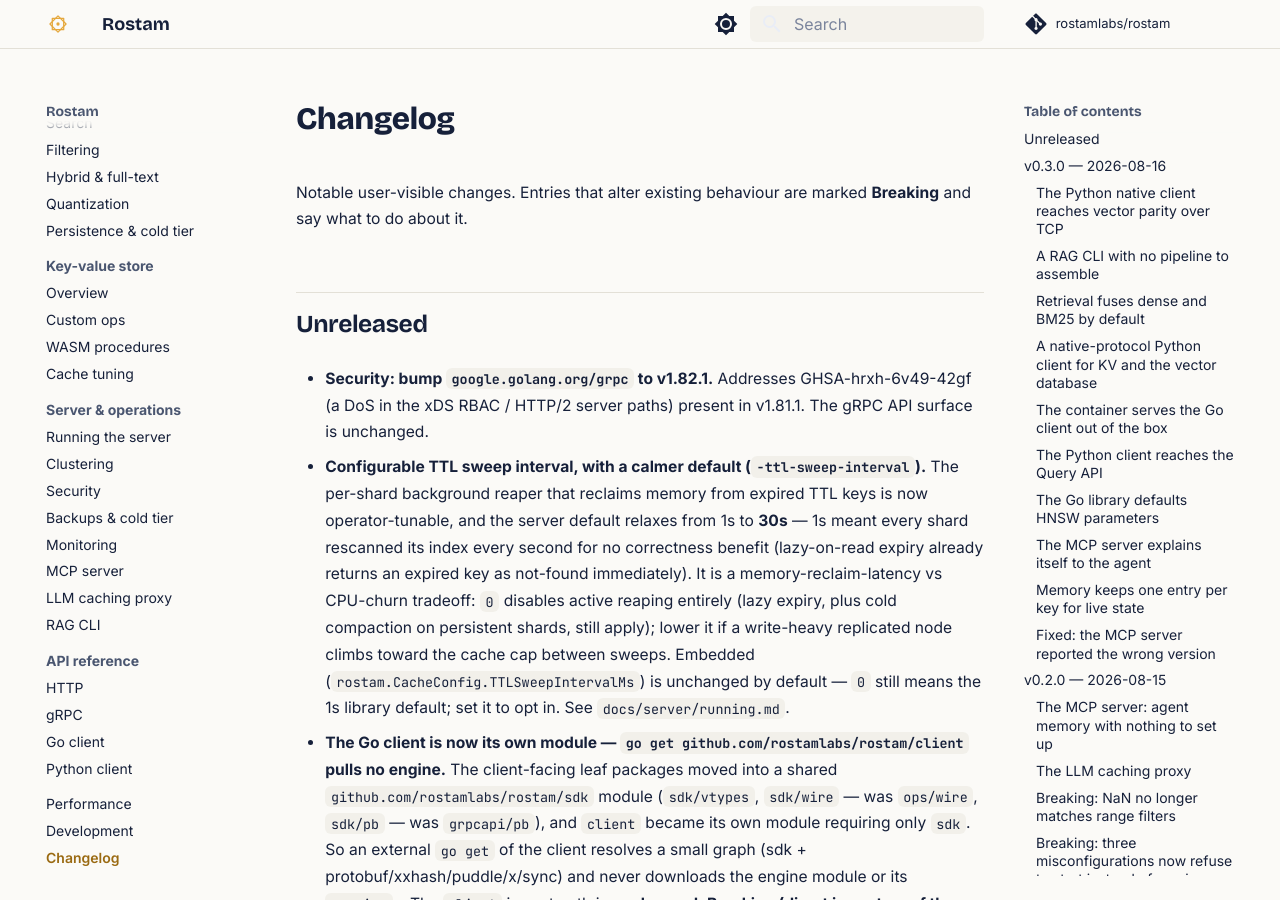
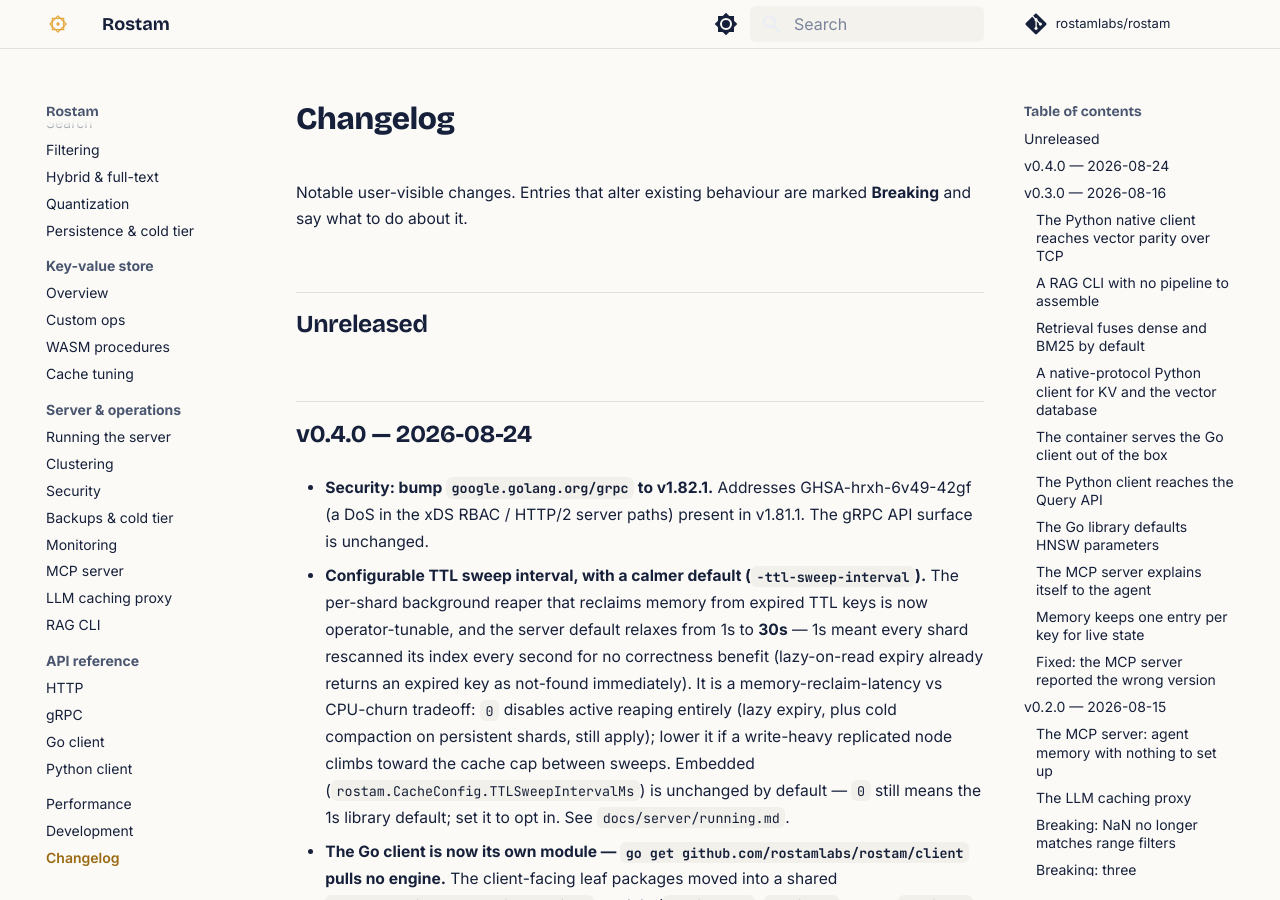
Before and after one commit to Keivan-S/rostam, an MkDocs documentation site: the page built from docs/changelog.md, in a window 1280 px wide and 900 px high. Built offline with MkDocs 1.6.1 and Material for MkDocs 9.7.7, drawn with Linux system fonts in a browser that asks for light colours; comment, search, counter and statistics services are not loaded.

Commit message:
release: stamp changelog v0.4.0; pin sdk module to v0.1.0
Cuts the current Unreleased set as v0.4.0 (server) and pins the first sdk
module release (v0.1.0) in the root + client go.mod (local replace kept for
in-repo builds; external consumers resolve sdk@v0.1.0).

```diff
--- a/docs/changelog.md
+++ b/docs/changelog.md
@@ -4,6 +4,8 @@
 **Breaking** and say what to do about it.
 
 ## Unreleased
+
+## v0.4.0 — 2026-08-24
 
 - **Security: bump `google.golang.org/grpc` to v1.82.1.** Addresses
   GHSA-hrxh-6v49-42gf (a DoS in the xDS RBAC / HTTP/2 server paths) present in
```
Also changed, not shown: 2 other files.
